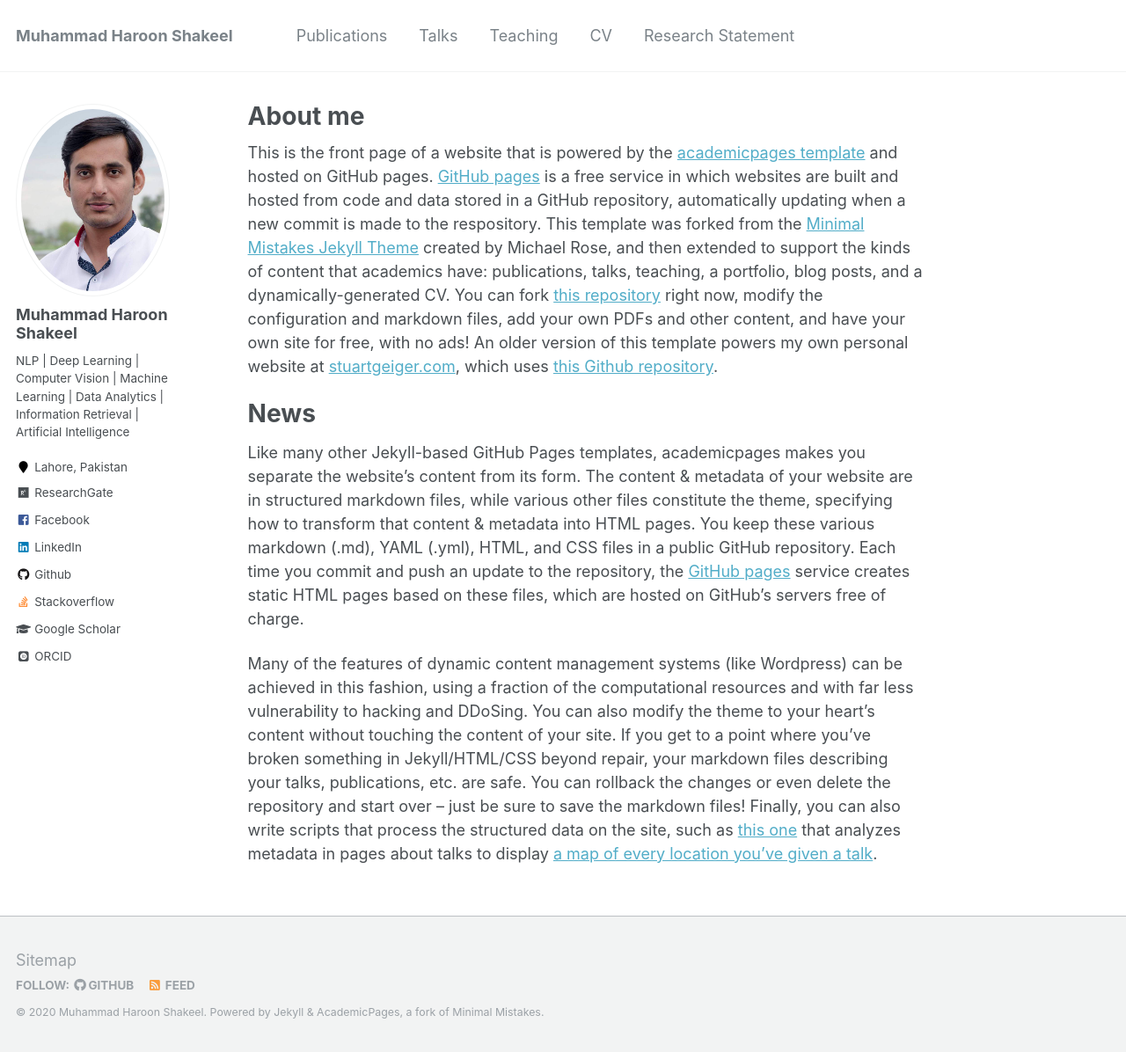
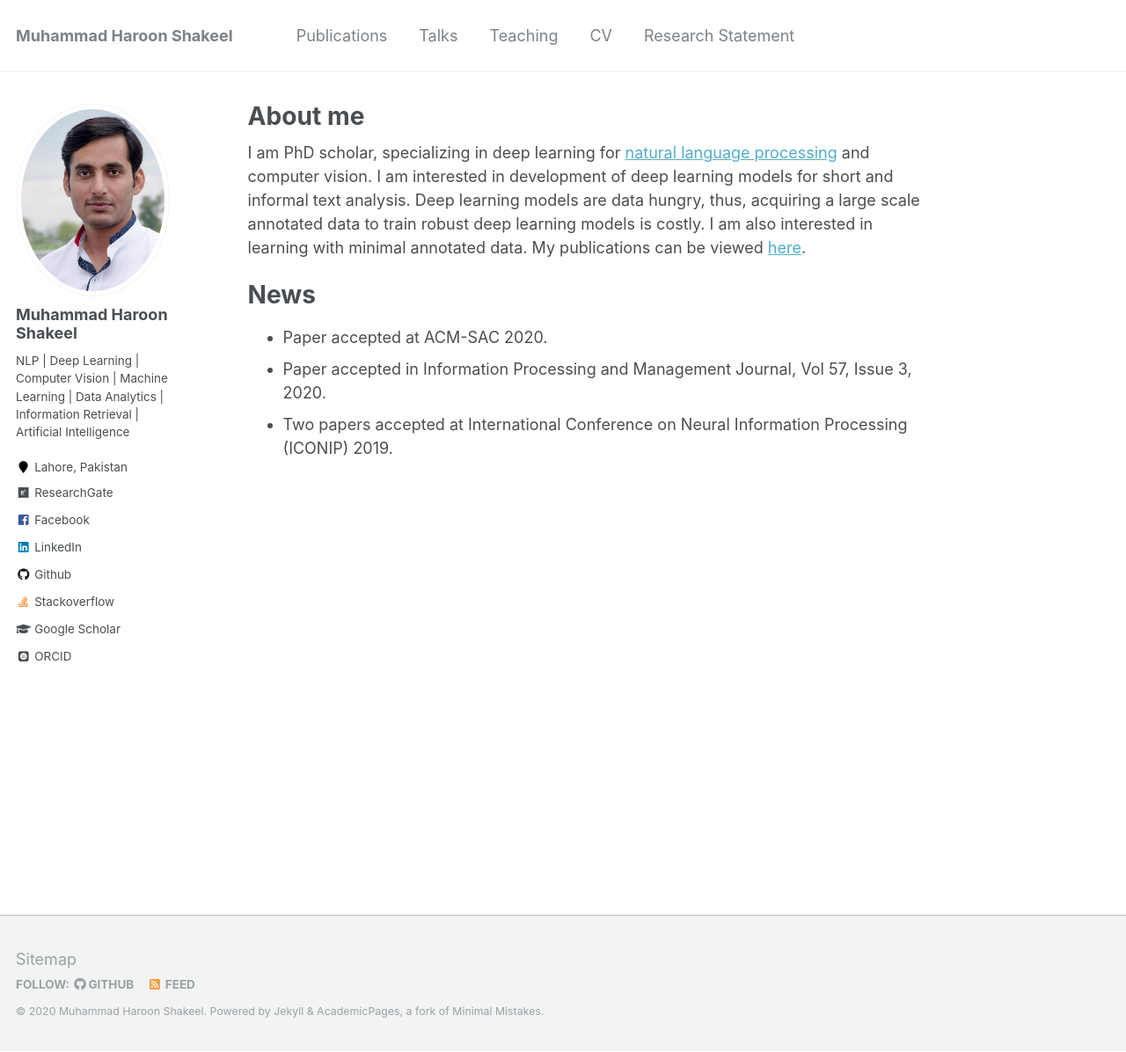
Before and after one commit to haroonshakeel/haroonshakeel.github.io, a Jekyll site: the page built from _pages/about.md, in a window 1280 px wide and 1196 px high. Shown: the whole window at 88% size. Built offline with Jekyll 4.4.1, drawn with Linux system fonts in a browser that asks for light colours; some web fonts are replaced.

Commit message:
Update about.md

```diff
--- a/_pages/about.md
+++ b/_pages/about.md
@@ -8,10 +8,10 @@ redirect_from:
   - /about.html
 ---
 
-This is the front page of a website that is powered by the [academicpages template](https://github.com/academicpages/academicpages.github.io) and hosted on GitHub pages. [GitHub pages](https://pages.github.com) is a free service in which websites are built and hosted from code and data stored in a GitHub repository, automatically updating when a new commit is made to the respository. This template was forked from the [Minimal Mistakes Jekyll Theme](https://mmistakes.github.io/minimal-mistakes/) created by Michael Rose, and then extended to support the kinds of content that academics have: publications, talks, teaching, a portfolio, blog posts, and a dynamically-generated CV. You can fork [this repository](https://github.com/academicpages/academicpages.github.io) right now, modify the configuration and markdown files, add your own PDFs and other content, and have your own site for free, with no ads! An older version of this template powers my own personal website at [stuartgeiger.com](http://stuartgeiger.com), which uses [this Github repository](https://github.com/staeiou/staeiou.github.io).
+I am PhD scholar, specializing in deep learning for [natural language processing](https://en.wikipedia.org/wiki/Natural_language_processing) and computer vision. I am interested in development of deep learning models for short and informal text analysis. Deep learning models are data hungry, thus, acquiring a large scale annotated data to train robust deep learning models is costly. I am also interested in learning with minimal annotated data. My publications can be viewed [here](https://haroonshakeel.github.io/publications/).
 
 News
 ======
-Like many other Jekyll-based GitHub Pages templates, academicpages makes you separate the website's content from its form. The content & metadata of your website are in structured markdown files, while various other files constitute the theme, specifying how to transform that content & metadata into HTML pages. You keep these various markdown (.md), YAML (.yml), HTML, and CSS files in a public GitHub repository. Each time you commit and push an update to the repository, the [GitHub pages](https://pages.github.com/) service creates static HTML pages based on these files, which are hosted on GitHub's servers free of charge.
-
-Many of the features of dynamic content management systems (like Wordpress) can be achieved in this fashion, using a fraction of the computational resources and with far less vulnerability to hacking and DDoSing. You can also modify the theme to your heart's content without touching the content of your site. If you get to a point where you've broken something in Jekyll/HTML/CSS beyond repair, your markdown files describing your talks, publications, etc. are safe. You can rollback the changes or even delete the repository and start over -- just be sure to save the markdown files! Finally, you can also write scripts that process the structured data on the site, such as [this one](https://github.com/academicpages/academicpages.github.io/blob/master/talkmap.ipynb) that analyzes metadata in pages about talks to display [a map of every location you've given a talk](https://academicpages.github.io/talkmap.html).
+* Paper accepted at ACM-SAC 2020.
+* Paper accepted in Information Processing and Management Journal,  Vol 57, Issue 3, 2020.
+* Two papers accepted at International Conference on Neural Information Processing (ICONIP) 2019.
```
